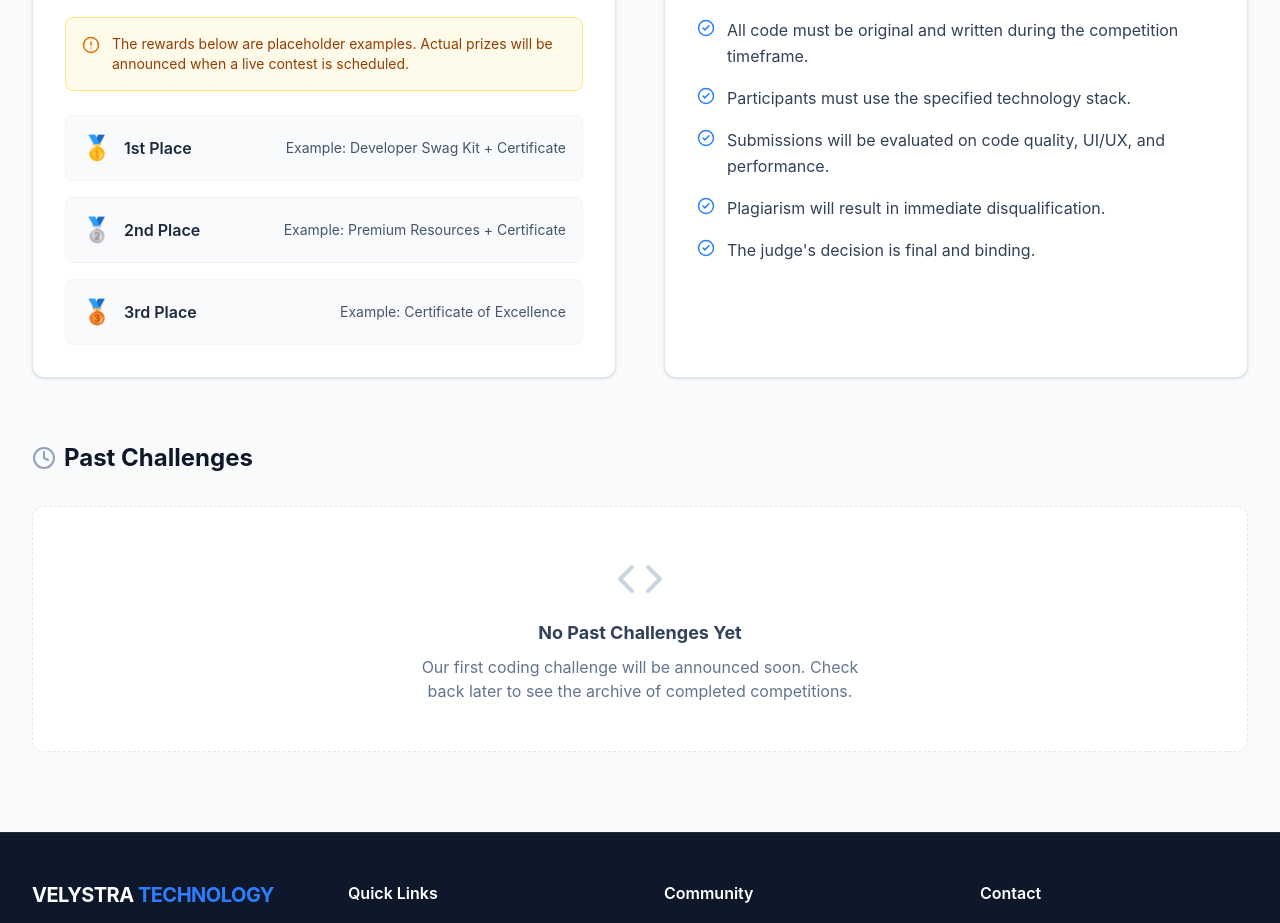
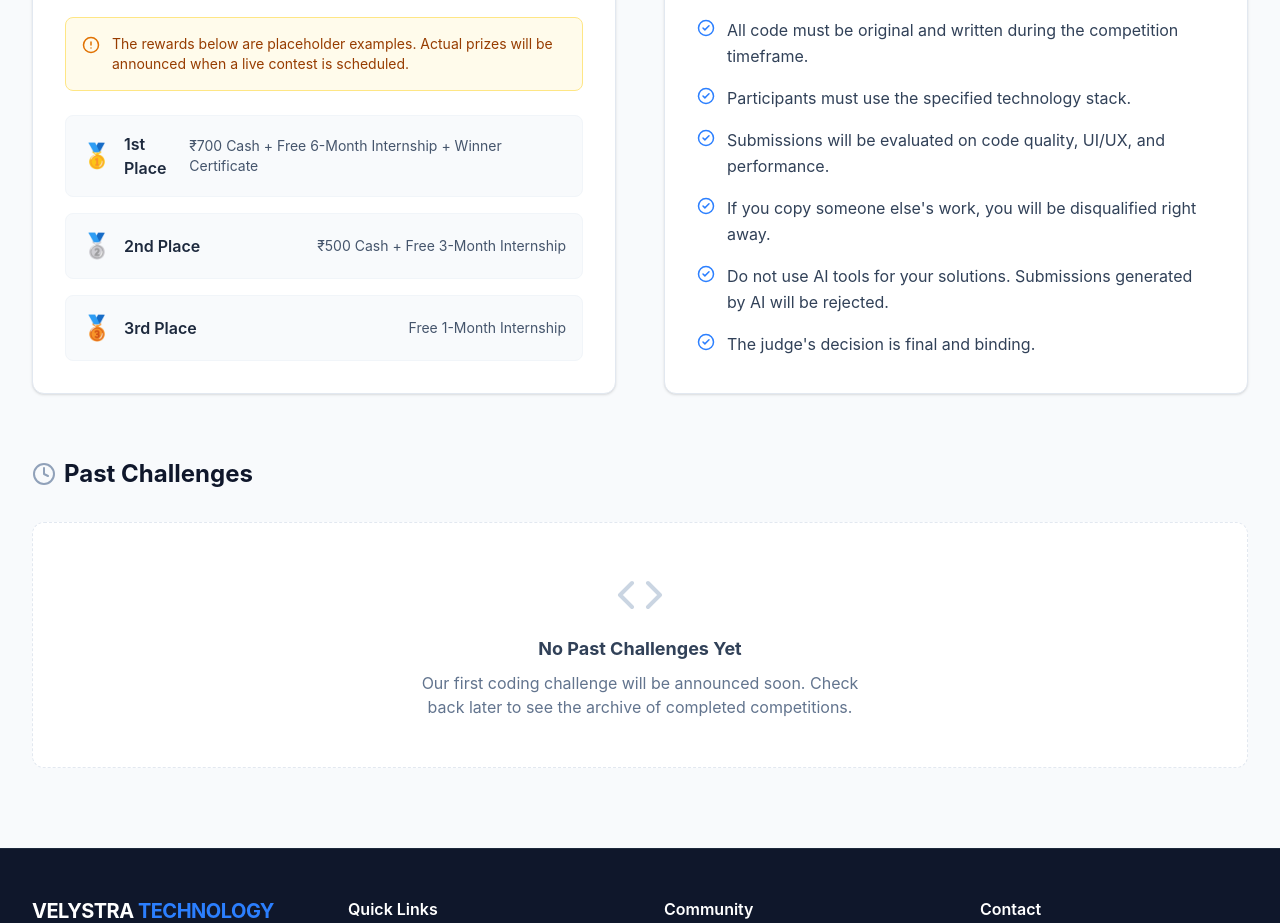
Before and after one commit to sahilofficialgit/velystra-technology, a React (Vite) app: page /challenges in a window 1280 px wide. Shown: the part 920-1843 px from the top of the page. Built offline with nearby package versions, Linux system fonts and the light colour scheme.

Commit message:
modified prizes and rules

```diff
--- a/src/pages/Challenges.jsx
+++ b/src/pages/Challenges.jsx
@@ -23,7 +23,8 @@ const rules = [
   "All code must be original and written during the competition timeframe.",
   "Participants must use the specified technology stack.",
   "Submissions will be evaluated on code quality, UI/UX, and performance.",
-  "Plagiarism will result in immediate disqualification.",
+  "If you copy someone else's work, you will be disqualified right away.",
+  "Do not use AI tools for your solutions. Submissions generated by AI will be rejected.",
   "The judge's decision is final and binding."
 ];
 
@@ -108,21 +109,21 @@ const Challenges = () => {
                   <span className="text-2xl font-bold text-yellow-500">🥇</span>
                   <span className="font-semibold text-slate-800">1st Place</span>
                 </div>
-                <span className="text-slate-600 text-sm">Example: Developer Swag Kit + Certificate</span>
+                <span className="text-slate-600 text-sm">₹700 Cash + Free 6-Month Internship + Winner Certificate</span>
               </div>
               <div className="flex items-center justify-between p-4 bg-slate-50 rounded-lg border border-slate-100">
                 <div className="flex items-center gap-3">
                   <span className="text-2xl font-bold text-slate-400">🥈</span>
                   <span className="font-semibold text-slate-800">2nd Place</span>
                 </div>
-                <span className="text-slate-600 text-sm">Example: Premium Resources + Certificate</span>
+                <span className="text-slate-600 text-sm">₹500 Cash + Free 3-Month Internship</span>
               </div>
               <div className="flex items-center justify-between p-4 bg-slate-50 rounded-lg border border-slate-100">
                 <div className="flex items-center gap-3">
                   <span className="text-2xl font-bold text-amber-600">🥉</span>
                   <span className="font-semibold text-slate-800">3rd Place</span>
                 </div>
-                <span className="text-slate-600 text-sm">Example: Certificate of Excellence</span>
+                <span className="text-slate-600 text-sm">Free 1-Month Internship</span>
               </div>
             </div>
           </section>
```
